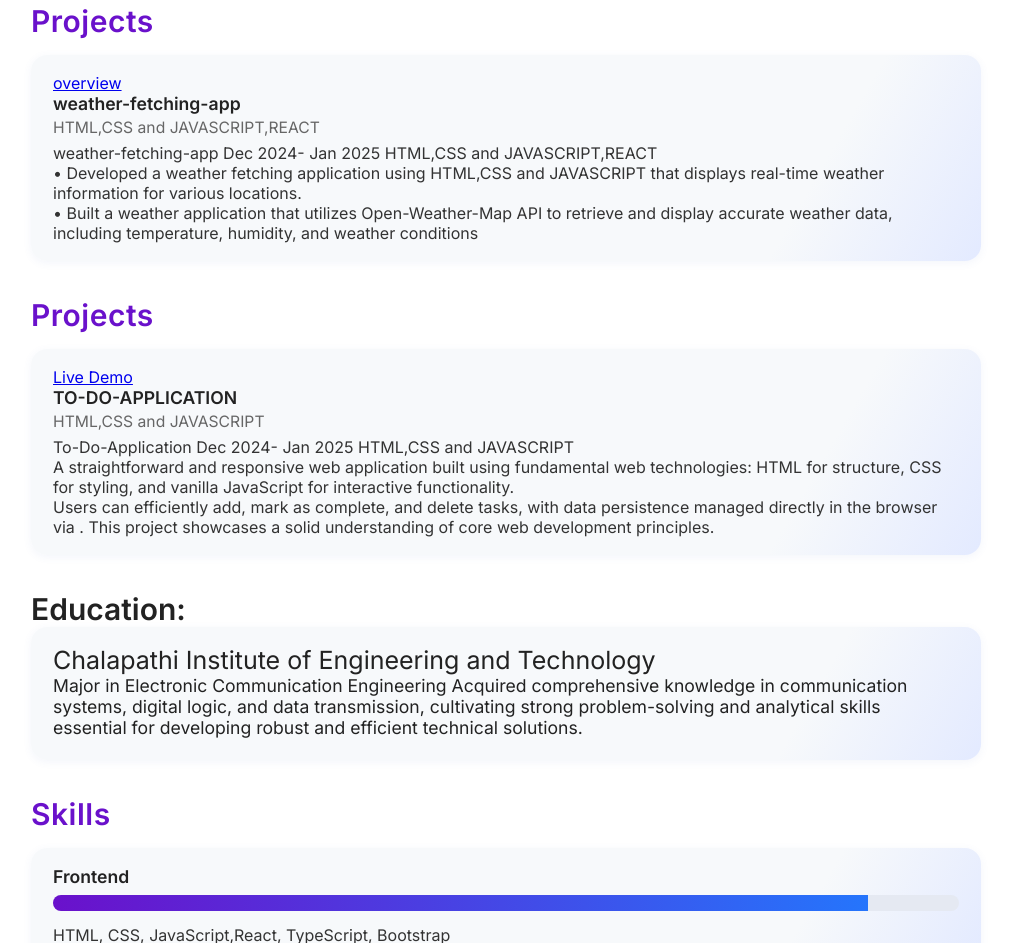
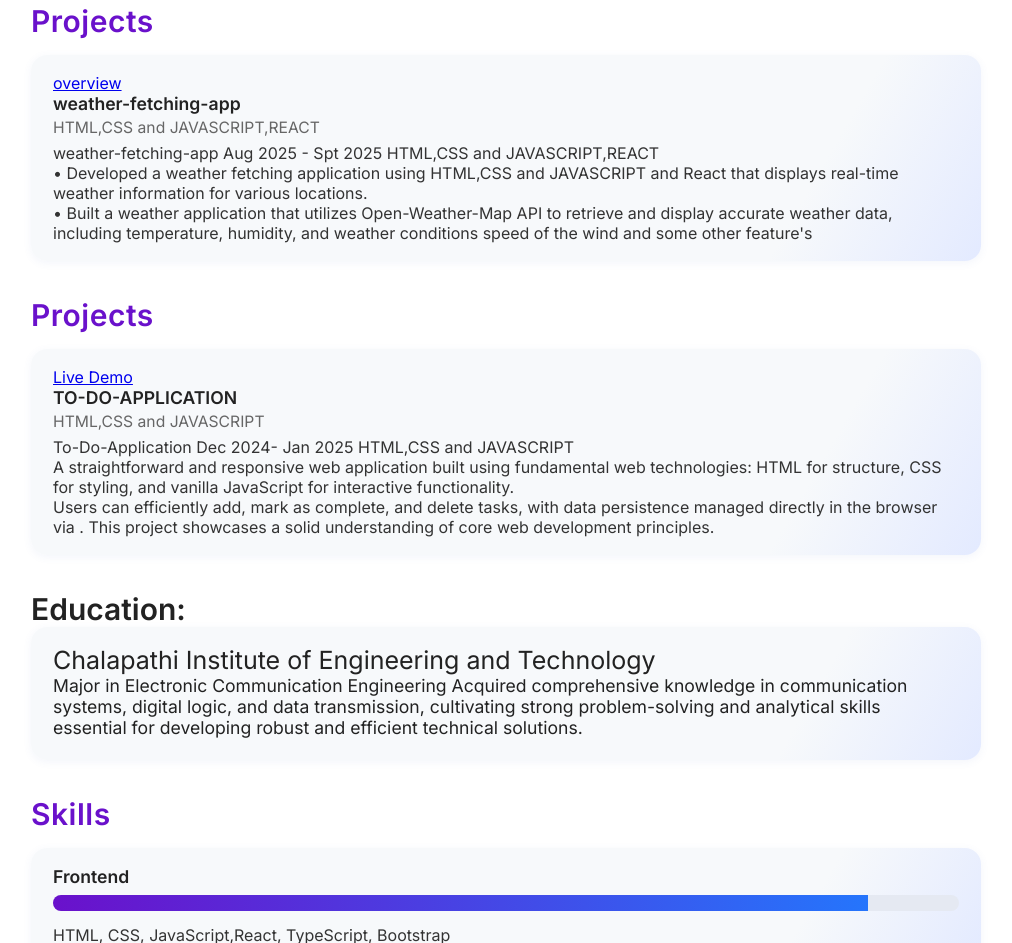
Before and after one commit to kilarisrinivaskalyan7432/portfolio, a plain HTML site: page index.html in a window 1280 px wide. Shown: the part 1024-1967 px from the top of the page, without its empty margins (134-1146 px from the left). Drawn offline with Linux system fonts and the light colour scheme.

Commit message:
Update index.html

```diff
--- a/index.html
+++ b/index.html
@@ -85,18 +85,18 @@
       <div class="section-title">Projects</div>
       <div class="card-list">
         <div class="card">
-            <a href="https://github.com/kilarisrinivaskalyan7432/weather-feteching-app-">overview</a>
+            <a href="https://weather-application-react-7432.netlify.app/">overview</a>
           <div class="card-title">weather-fetching-app</div>
           <div class="card-meta"> HTML,CSS and JAVASCRIPT,REACT</div>
           <div class="card-desc">weather-fetching-app
-                Dec 2024- Jan 2025
+                Aug 2025 - Spt 2025
             HTML,CSS and JAVASCRIPT,REACT
             <br>
-            • Developed a weather fetching application using HTML,CSS and JAVASCRIPT that displays real-time weather information for
+            • Developed a weather fetching application using HTML,CSS and JAVASCRIPT and React  that displays real-time weather information for
             various locations.
             <br>
             • Built a weather application that utilizes Open-Weather-Map API to retrieve and display accurate weather data, including
-            temperature, humidity, and weather conditions
+            temperature, humidity, and weather conditions speed of the wind and some other feature's
         </div>
         </div>
         <!-- Add more project cards as needed -->
```
